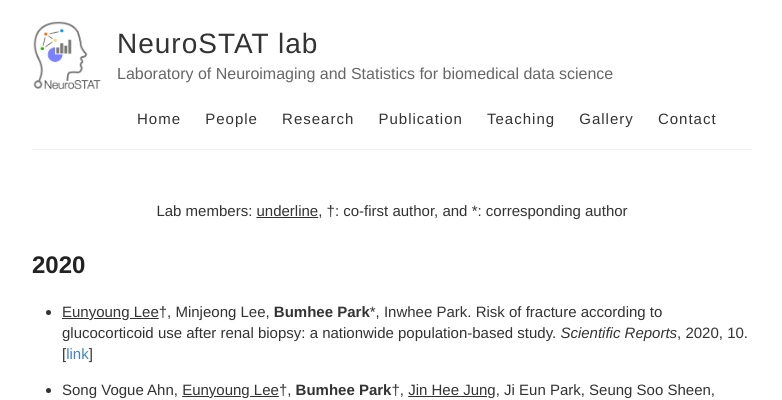
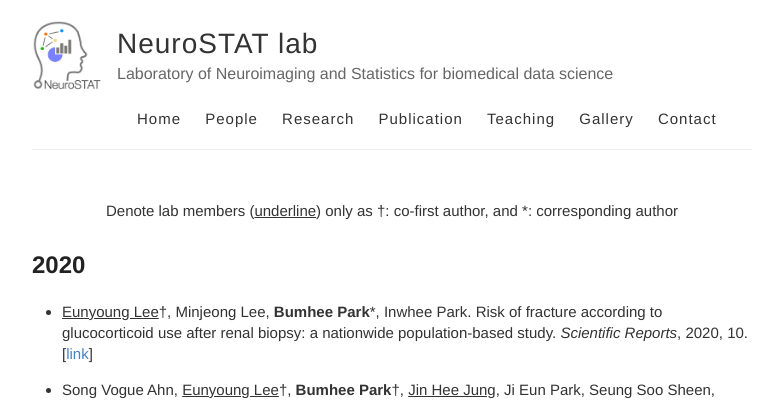
Before and after one commit to neurostat-lab/neurostat-lab.github.io, a Jekyll site: the page built from publication.md, in a window 1280 px wide and 900 px high. Shown: the top 400 px of the window, without its empty margins (248-1030 px from the left). Built offline with Jekyll 4.4.1, drawn with Linux system fonts in a browser that asks for light colours.

Commit message:
Update publication.md

```diff
--- a/publication.md
+++ b/publication.md
@@ -3,7 +3,7 @@ layout: default
 is_contact: true
 ---
 
-<center> Lab members: <U>underline</U>, <sup>†</sup>: co-first author, and <sup>*</sup>: corresponding author </center>
+<center> Denote lab members (<U>underline</U>) only as <sup>†</sup>: co-first author, and <sup>*</sup>: corresponding author </center>
 
 ## 2020
 * <U>Eunyoung Lee</U><sup>†</sup>, Minjeong Lee, **Bumhee Park**<sup>*</sup>, Inwhee Park. Risk of fracture according to glucocorticoid use after renal biopsy: a nationwide population-based study. _Scientific Reports_, 2020, 10. \[[link](https://www.nature.com/articles/s41598-020-70935-w)\]
```
